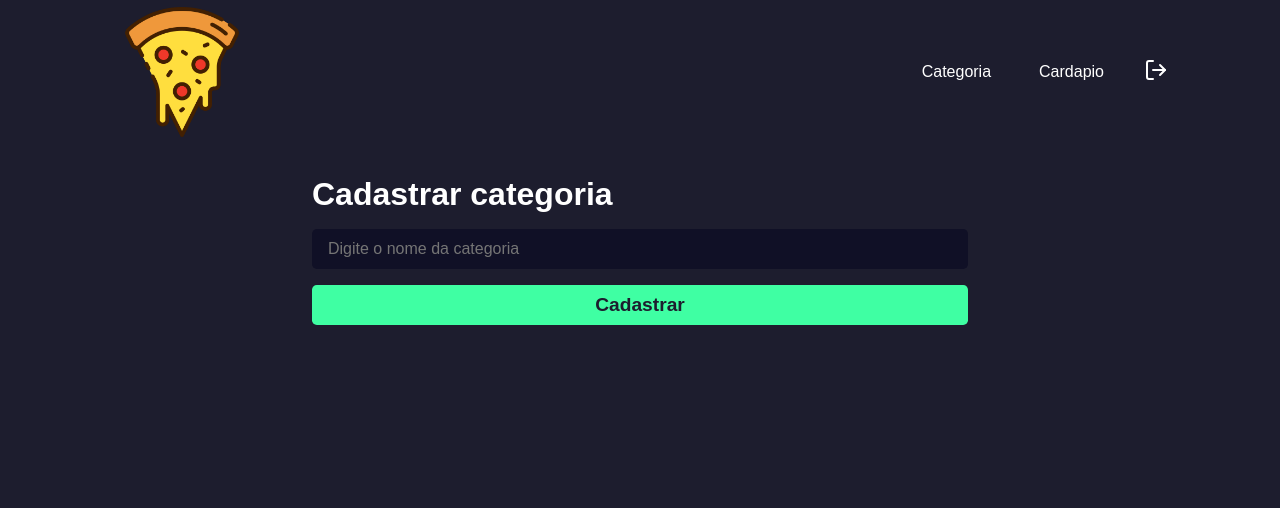
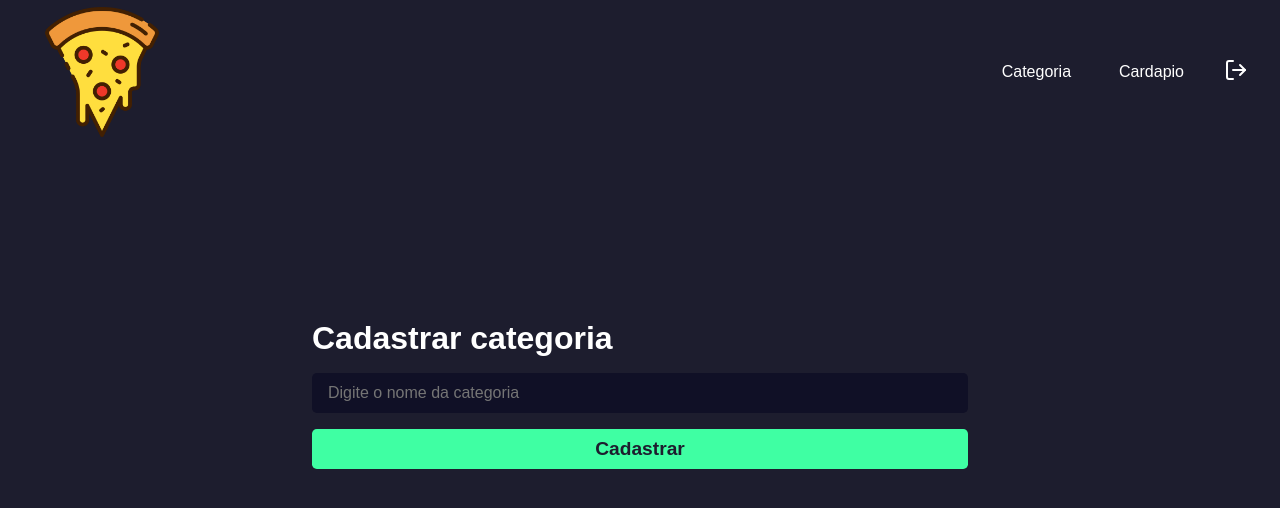
Before and after one commit to AugustoGraia/frontend, a Next.js app: page /categoria in a window 1280 px wide. Shown: the top 508 px of the page. Built offline with nearby package versions, Linux system fonts and the light colour scheme.

Commit message:
fim categoria

```diff
--- a/src/components/Header/index.tsx
+++ b/src/components/Header/index.tsx
@@ -12,7 +12,7 @@ export function Header(){
             <div className={styles.headerContainer}>
                 <div className={styles.headerContent}>
                     <Link href="/dashboard">
-                       <img src="/logoHeader.png" width={140} height={140}></img>
+                       <img src="/logoHeader.png"></img>
                     </Link>
 
                     <nav className={styles.navs}>
--- a/src/components/Header/styles.module.scss
+++ b/src/components/Header/styles.module.scss
@@ -3,17 +3,18 @@
 }
 
 .headerContent{
-    max-width: 1120px;
+    max-width: 100%;
     height: 9rem;
     margin: 0 auto;
-    padding: 0 2rem;
-
+    padding: 2rem;
     display: flex;
     justify-content: space-between;
     align-items: center;
 
     img{
         cursor: pointer;
+        max-width: 140px;
+        max-height: 140px;
     }
 }
 
--- a/src/pages/categoria/index.tsx
+++ b/src/pages/categoria/index.tsx
@@ -1,10 +1,29 @@
 import Head from 'next/head';
 import {Header} from '../../components/Header/index';
-
+import { useState, FormEvent } from 'react';
 import styles from './styles.module.scss';
-
+import { ApiClien } from '../../services/api';
+import { toast } from 'react-toastify';
 
 export default function Categoria(){
+
+    const [name, setName] = useState('')
+
+    async function handleRegister(event: FormEvent){
+        event.preventDefault();
+
+        if(name === ''){
+            toast.warning("Nome invalido")
+        }
+
+        const api = ApiClien();
+        await api.post('/category',{
+            name: name
+        })
+            toast.success("Categoria cadastrada")
+            setName('')
+    }
+
     return(
         <>
             <Head>
@@ -16,12 +35,13 @@ export default function Categoria(){
                 <main className={styles.container}>
                     <h1>Cadastrar categoria</h1>
 
-                    <form className={styles.form}>
+                    <form className={styles.form} onSubmit={handleRegister}>
                         <input
                         className={styles.input}
                         type="text"
                         placeholder="Digite o nome da categoria"
-
+                        value={name}
+                        onChange={ (e) => setName(e.target.value)}
                         />
                         <button className={styles.button}
                         type="submit">
--- a/src/pages/categoria/styles.module.scss
+++ b/src/pages/categoria/styles.module.scss
@@ -1,6 +1,6 @@
 .container{
     max-width: 720px;
-    margin: 6rem auto;
+    margin: 15rem auto;
     padding: 0 2rem;
 
     display: flex;
```
